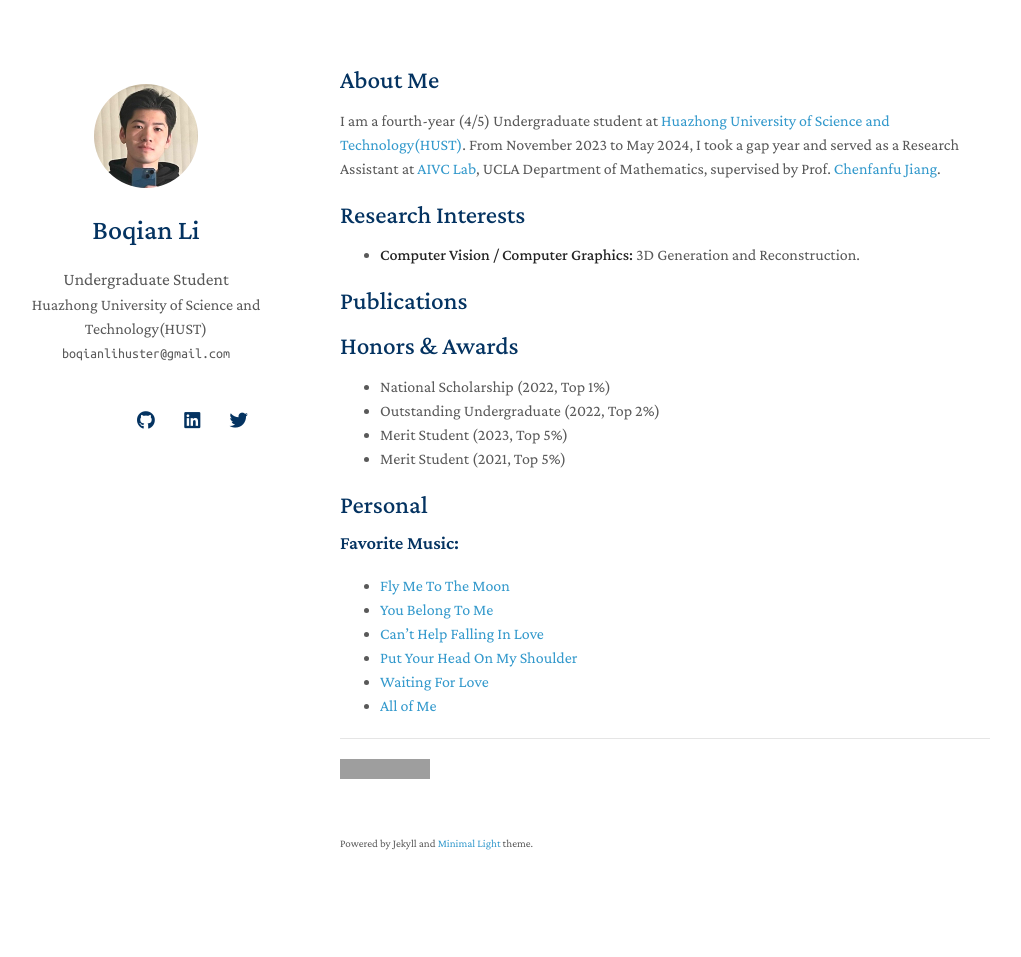
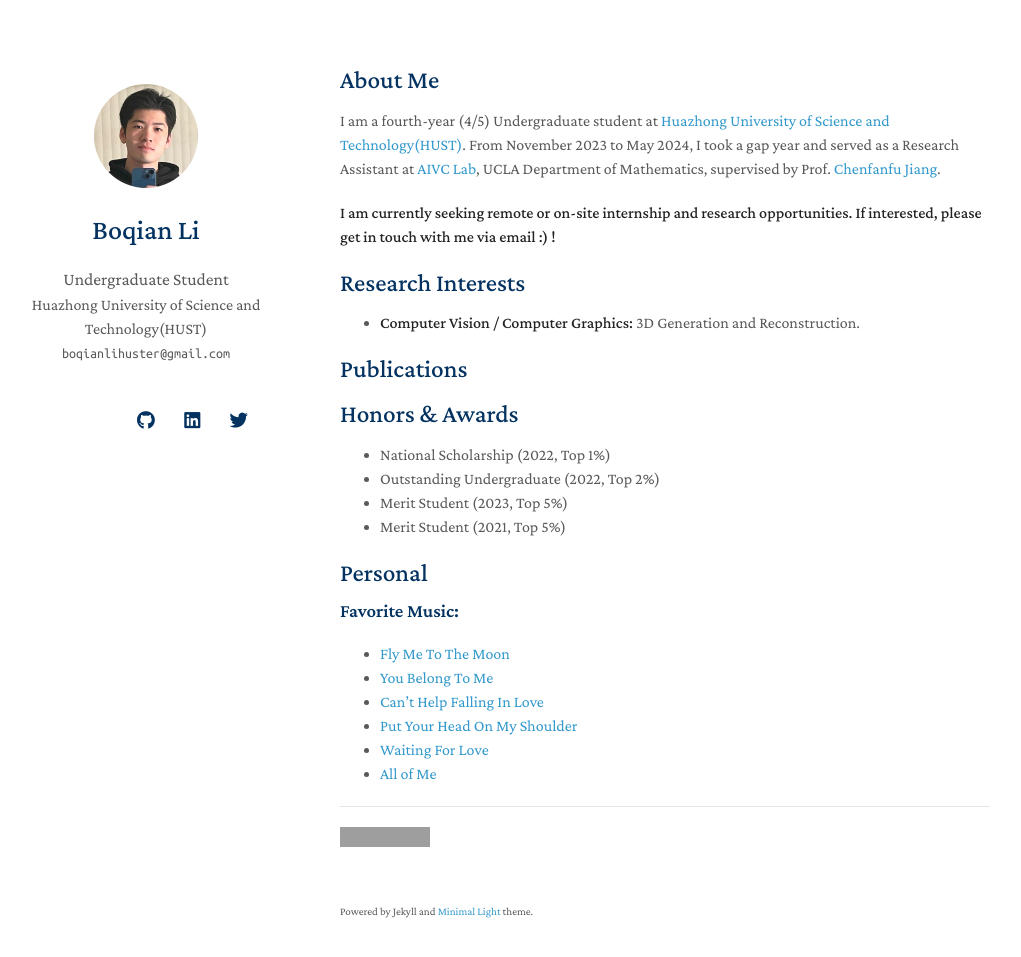
Before and after one commit to boqian-li/boqian-li.github.io, a Jekyll site: the page built from index.md, in a window 1280 px wide and 992 px high. Shown: the top 957 px of the window, without its empty margins (130-1151 px from the left). Built offline with Jekyll 4.4.1, drawn with Linux system fonts in a browser that asks for light colours; nearby versions of some CDN libraries; a style sheet for code colours, icons or effects is not loaded; our own code applies the rules of GitHub Pages for plain Markdown files; grey boxes are pictures that could not be loaded.

Commit message:
Update index.md

```diff
--- a/index.md
+++ b/index.md
@@ -7,6 +7,7 @@ layout: homepage
 I am a fourth-year (4/5) Undergraduate student at <a href="https://english.hust.edu.cn/" style="color: light-blue;">Huazhong University of Science and Technology(HUST)</a>.
 From November 2023 to May 2024, I took a gap year and served as a Research Assistant at <a href="https://www.math.ucla.edu/aivc/" style="color: light-blue;">AIVC Lab</a>, UCLA Department of Mathematics, supervised by Prof. <a href="https://www.math.ucla.edu/~cffjiang/index.html" style="color: light-blue;">Chenfanfu Jiang</a>.
 
+**I am currently seeking remote or on-site internship and research opportunities. If interested, please get in touch with me via email :) !**
 
 ## Research Interests
 
```
